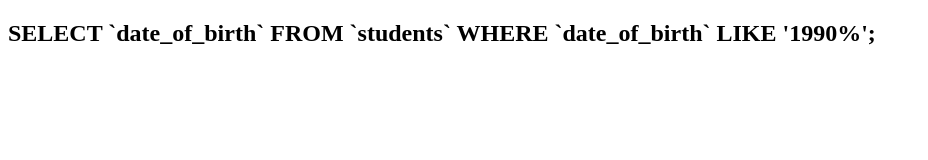
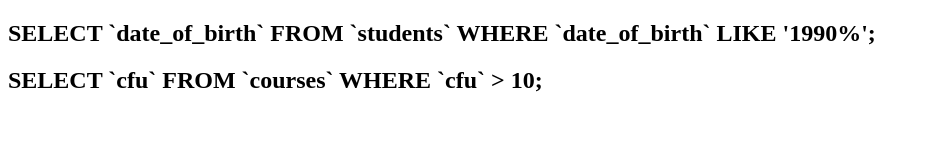
Before and after one commit to Anymoose98/db-university, a plain HTML site: page index.html in a window 1280 px wide. Shown: the whole page, without its empty margins (0-928 px from the left). Drawn offline with Linux system fonts and the light colour scheme.

Commit message:
2 Selezionare tutti i corsi che valgono più di 10 crediti

```diff
--- a/index.html
+++ b/index.html
@@ -6,6 +6,10 @@
     <title>Document</title>
 </head>
 <body>
+    <!-- Primo esercizio -->
     <h2>SELECT `date_of_birth` FROM `students` WHERE `date_of_birth` LIKE '1990%';</h2>
+
+    <!-- Secondo esercizio -->
+   <h2>SELECT `cfu` FROM `courses` WHERE `cfu` > 10;</h2>
 </body>
 </html>
```
